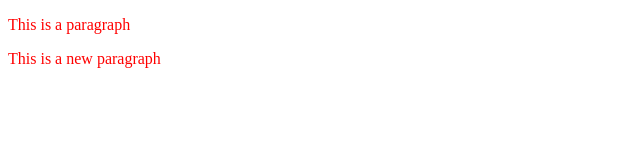
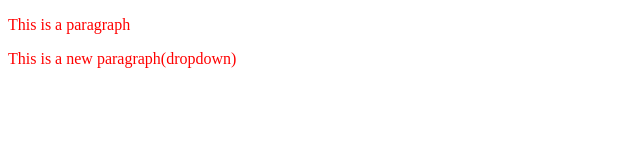
Before and after one commit to Adityarish/localpractise, a plain HTML site: page ind.html in a window 1280 px wide. Shown: the full height of the page, 0-640 px from the left. Drawn offline with Linux system fonts and the light colour scheme.

Commit message:
modification for dropdown

```diff
--- a/ind.html
+++ b/ind.html
@@ -9,6 +9,6 @@
 </head>
 <body>
     <p>This is a paragraph</p>
-    <p>This is a new paragraph</p>
+    <p>This is a new paragraph(dropdown)</p>
 </body>
 </html>
```
